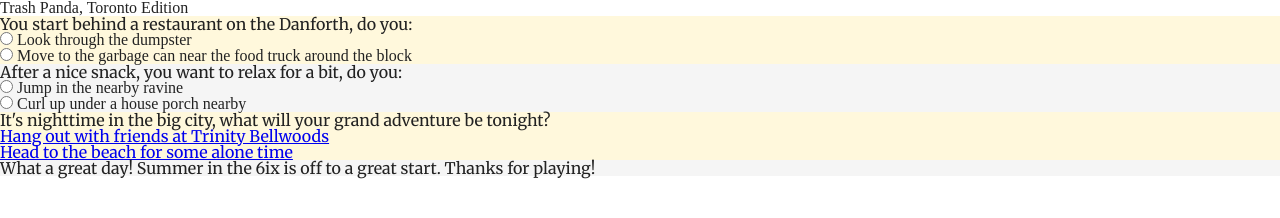
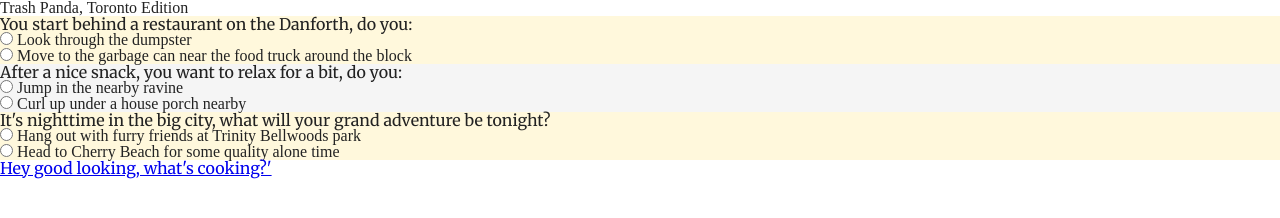
Before and after one commit to cwryland/tiff-wry-project-three, a plain HTML site: page index.html in a window 1280 px wide. Drawn offline with nearby package versions, Linux system fonts and the light colour scheme; a script that the page names is missing.

Commit message:
working on ending section, tough times

```diff
--- a/index.html
+++ b/index.html
@@ -68,16 +68,43 @@
   </form>
 </section>
 
-    <section class=question-3 id=question-3>
-      <p>It's nighttime in the big city, what will your grand adventure be tonight?</p>
-      <a href="#ending" class="w3-btn w3-black">Hang out with friends at Trinity Bellwoods</a>
-      <a href="#ending" class="w3-btn w3-black">Head to the beach for some alone time</a>
-    </section>
+<!--Start of question 3-->
 
-    <section class=ending id=ending>
-      <p>What a great day! Summer in the 6ix is off to a great start. Thanks for playing!</p>
-    </section>
+<section class=question-3>
+  <form action="" class="question" id="question-3">
+    <div class="wrapper">
+      <div class="questionsContainer">
+        <div class="questionsContent">
+          <div class="answersContainer">
+            <h3>It's nighttime in the big city, what will your grand adventure be tonight?</h3>
+              <div class="inputContainer">
+                <div class="answer">
+                  <input type="radio" name="question-3" id="question-3">
+                  <label for="ending-1">Hang out with furry friends at Trinity Bellwoods park</label>
+                <div class="answer">
+                  <input type="radio" name="question-3" id="question-3">
+                  <label for="ending-2">Head to Cherry Beach for some quality alone time</label>
+                </div>
+              </div>
+            </div>
+          </div>
+        </div>
+      </div>
+    </div>
+  </form>
+</section>
 
+<!--Ending section with two possible options-->
+
+<div class="endingResults" id="endingResults">
+  <a href="#quizResults" class="buttonSpecial" id="Submit" ><h5>Hey good looking, what's cooking?'</h5></a>
+</div>
+<section id="Results">
+  <div class="resultsWrapper">
+  </div>
+  </section>
+
+    <script src="https://ajax.googleapis.com/ajax/libs/jquery/3.5.1/jquery.min.js">   </script>
     <script src="script.js"></script>
   </body>
 </html>
```
